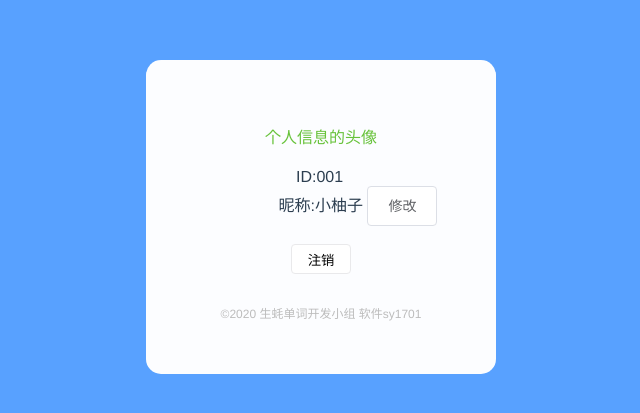
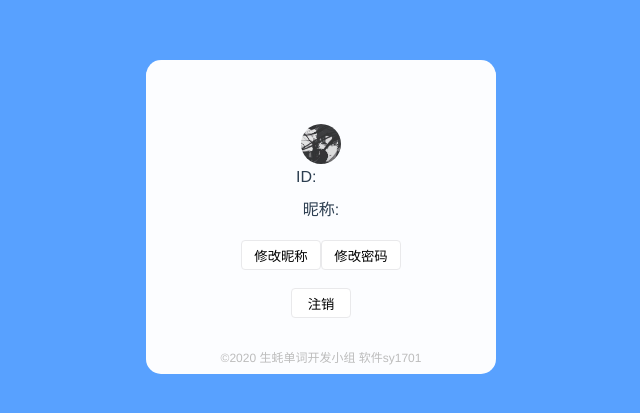
Before and after one commit to Johnson-Zheng/OysterWords, a Vue app in the folder oyster_words/: page /self_information in a window 1280 px wide. Shown: the part 183-596 px from the top of the page, without its empty margins (319-959 px from the left). Built offline with nearby package versions, Linux system fonts and the light colour scheme.

Commit message:
个人信息页面（绑定数据+注销跳转页面）
1、修改了个人信息页面的部分UI，增加了“修改密码”
2、实现了“修改密码”“修改昵称”“注销”功能

```diff
--- a/oyster_words/src/global/interfaceURL.js
+++ b/oyster_words/src/global/interfaceURL.js
@@ -1,3 +1,6 @@
 //用户登录
 export const login = "http://39.107.84.0:8600/login";
 export const register = "http://39.107.84.0:8600/register";
+export const resetPassword = "http://39.107.84.0:8600/resetPassword";
+export const changeUsername = "http://39.107.84.0:8600/changeUsername";
+export const changeFace = "http://39.107.84.0:8600/changeFace";
--- a/oyster_words/src/pages/self_information.vue
+++ b/oyster_words/src/pages/self_information.vue
@@ -1,34 +1,72 @@
 <template>
   <div id="background" align="center">
+
     <el-dialog
-      title="昵称修改"
+      title="修改昵称"
       :visible.sync="dialogVisible"
       width="30%"
       :before-close="handleClose">
       <span>昵称:</span>
       <span>
-             <input id="newNickName" placeholder="请输入新的昵称"/>
+        <el-input v-model="newname" placeholder="请输入新的昵称"></el-input>
       </span>
       <span slot="footer" class="dialog-footer">
-              <el-button @click="dialogVisible = false">取 消</el-button><!--  修改了el-button的大小之后会导致字体无法居中 -->
-              <el-button type="primary" @click="dialogVisible = false">确 定</el-button><!--  修改了el-button的大小之后会导致字体无法居中 -->
+              <el-button @click="dialogVisible = false">取 消</el-button>
+              <el-button type="primary" @click="changeUserName()">确 定</el-button>
+      </span>
+    </el-dialog>
+
+    <el-dialog
+      title="修改密码"
+      :visible.sync="dialogVisible_1 "
+      width="30%"
+      :before-close="handleClose">
+      <span>旧密码:</span>
+      <span>
+        <el-input placeholder="请输入密码" v-model="oldPSW" show-password></el-input>
+      </span>
+      <span>新密码:</span>
+      <span>
+        <el-input placeholder="请输入密码" v-model="newPSW" show-password></el-input>
+      </span>
+      <span slot="footer" class="dialog-footer">
+              <el-button @click="dialogVisible_1 = false" >取 消</el-button>
+              <el-button type="primary" @click="changePSW()">确 定</el-button>
+      </span>
+    </el-dialog>
+
+    <el-dialog
+      title="修改头像"
+      :visible.sync="dialogVisible_2"
+      width="30%"
+      :before-close="handleClose">
+      <span>昵称:</span>
+      <span>
+        <el-input v-model="newname" placeholder="请输入新的昵称"></el-input>
+      </span>
+      <span slot="footer" class="dialog-footer">
+              <el-button @click="dialogVisible_2 = false">取 消</el-button>
+              <el-button type="primary" @click="dialogVisible_2 = false">确 定</el-button>
       </span>
     </el-dialog>
     <div id="panel_selfInform" align="center">
 
-       <div id="img_self" style="color: #67c23a"><!-- 个人信息的头像-->
-         个人信息的头像
-       </div>
+      <div @click="dialogVisible_2= true">
+      <el-avatar v-if="faceId===0" size="100" fit="cover" icon="el-icon-user-solid"></el-avatar>
+      <el-avatar v-if="faceId!==0" size="100" fit="cover" :src="faceURL"></el-avatar>
+      </div>
 
-
-       <div>
-         <div id="ID_self">ID:{{ID}}</div><br/>
-         <div id="nickName_self">昵称:{{nickName}}
-             <el-button id="BTN_change" @click="dialogVisible = true">修改</el-button><!--  修改了el-button的大小之后会导致字体无法居中 -->
+      <div>
+         <div id="ID_self">ID:{{userId}}</div><br/>
+         <div id="nickName_self">昵称:{{username}}
+         </div>
+         <div>
+           <button id="BTN_change" @click="dialogVisible = true" >修改昵称</button>
+           <button id="BTN_changePSW" @click="dialogVisible_1= true">修改密码</button>
          </div>
 
          </div><br/>
-             <button id="quit">注销</button>
+             <button id="quit" @click="goToLogin()">注销</button>
              <copyright/>
          </div>
         </div>
@@ -37,6 +75,7 @@
 
 <script>
   import copyright from "../components/footer/copyright";
+  import * as URL from "../global/interfaceURL"
     export default {
         name: "self_information",
       components:{
@@ -44,36 +83,119 @@
       },
       data(){
           return{
-            ID:"001",
-            nickName:"小柚子",
-            dialogVisible: false
+            userId:"11",
+            username:"pppp",
+            newname:"",
+            newPSW:"",
+            oldPSW:"",
+            dialogVisible: false,
+            dialogVisible_1:false,
+            dialogVisible_2:false,
+            faceId:"",
+            faceURL:"../static/faces/f1.jpg"
           };
       },
+      created() {
+        this.getUserdata()
+      },
       methods: {
-        handleClose(done) {
-          this.$confirm('确认关闭？')
-            .then(_ => {
-              done();
+
+        goToLogin(){
+          window.localStorage.clear()
+          this.$router.push('/login')
+        },
+
+        getUserdata(){
+          this.userId=localStorage.getItem("userId")
+          this.username=localStorage.getItem("username")
+          //this.faceId=localStorage.getItem("faceId")
+          //this.faceURL="../static/faces/f"+this.faceId+".jpg"
+        },
+          //修改密码
+        changePSW(){
+          let password=this.oldPSW  //获取input输入的旧密码
+          let newPassword=this.newPSW//获取input输入的新密码
+          //let username=this.username;//获取当前用户的username   //？？？
+
+
+          this.$axios.post(URL.resetPassword, {      //URL??
+            username:this.username,
+            password: password,
+            newPassword:newPassword
+          }).then((res)=>{
+            if(newPassword!=password){
+                this.$message({
+                  duration:2000,
+                  showClose:true,
+                  message: '修改成功',
+                  type: 'success'
+                });
+            }
+            else{
+              this.$message.error("修改失败")
+              this.loginLoading = false
+            }
+          })
+          },
+            //修改用户昵称
+          changeUserName() {
+            let username = this.username
+            this.$axios.get( URL.changeUsername+"?userId="+this.userId+"&username="+this.newname).then((res)=>{
+              let code = res.data.respCode
+              switch (code){
+                case 1:
+                  this.$message({
+                    duration:2000,
+                    showClose:true,
+                    message: res.data.msg,
+                    type: 'success'
+                  });
+                  break;
+                case 2:
+                  this.$message.error(res.data.msg)
+                  this.loginLoading = false
+                  break;
+                default:
+                  this.$message.error("系统异常")
+                  this.loginLoading = false
+                  break;
+              }
             })
-            .catch(_ => {});
-        }
-      }
+            },
+
+            //修改头像
+            changeUserface(){
+
+            }
+        },
     }
 </script>
 
 
 <style scoped>
-  #newNickName{
+  #newNickName,#oldPSW,#newPSW{
     height: 30px;
-    border: 1px solid #000000;
+    border: 1.5px solid #8c939d;  /*input输入框的边框样式*/
     border-radius: 4px;
   }
-  /*“修改”按钮的样式，但是设置样式之后会导致字体无法居中
+  #oldPSW{
+    margin-bottom: 10px;
+  }
   #BTN_change{
+    width: 80px;
     height: 30px;
-    width: 60px;
-    align-content: center;
-  }*/
+    background-color: rgba(255,255,255,0.98);
+    border: 1px solid #e9e9eb;
+    border-radius: 4px;
+  }
+  #BTN_changePSW{
+    width: 80px;
+    height: 30px;
+    background-color: rgba(255,255,255,0.98);
+    border: 1px solid #e9e9eb;
+    border-radius: 4px;
+    margin-top: 10px;
+  }
   #background{
     width: 100vw;
     height: 100vh;
@@ -100,7 +222,8 @@
   }
   #nickName_self{
     position: relative;
-    left: 37px;
+    margin-top: 10px;
+    margin-bottom: 10px;
   }
   #quit{
     width: 60px;
```
